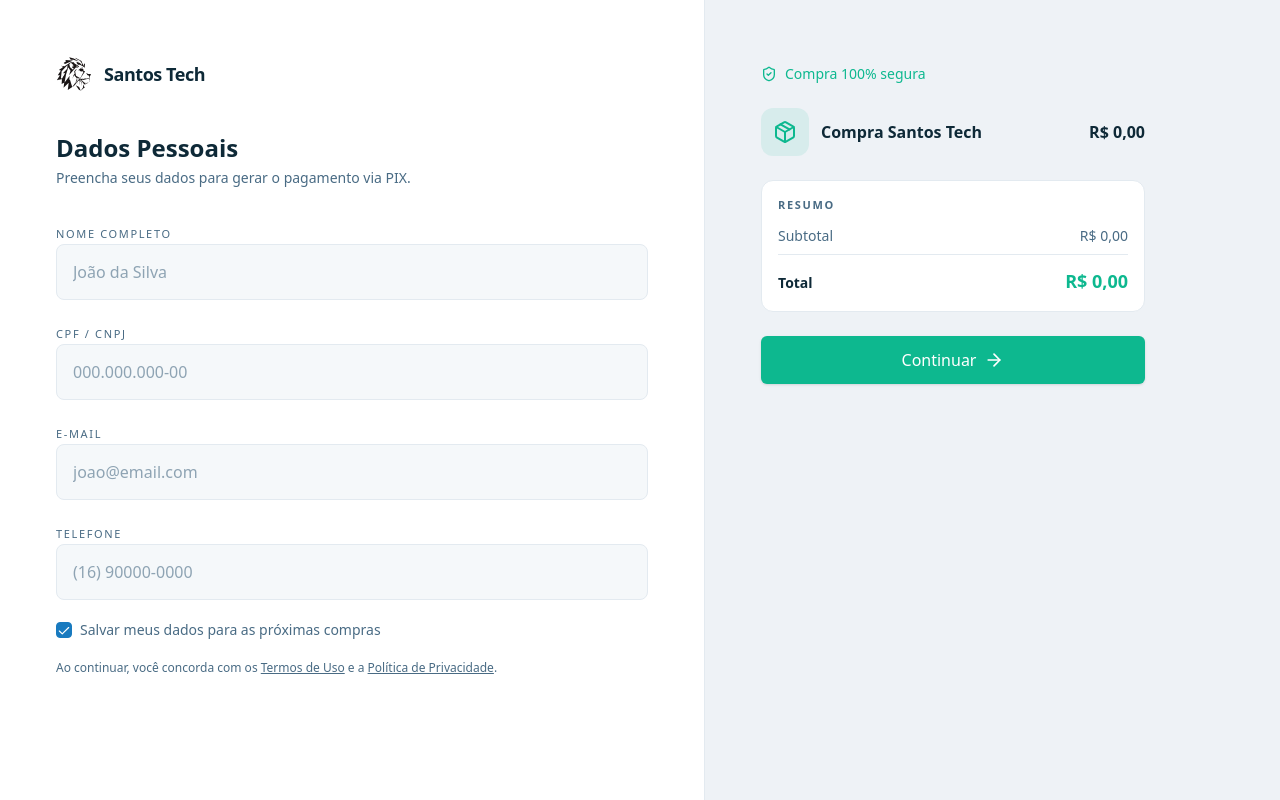
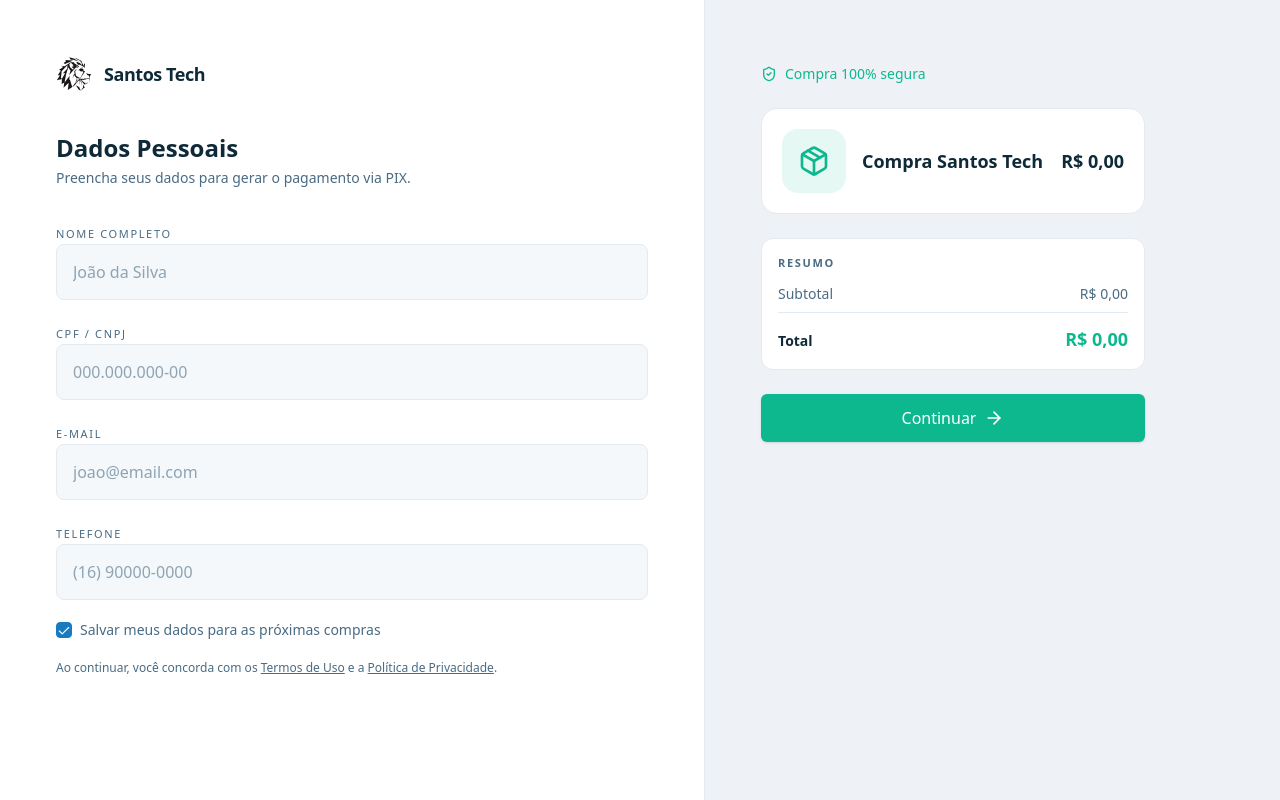
Before and after one commit to Guilhermeb-Ferrarezi/santos-tech-infra, a React (Vite) app in the folder apps/pay-web/: page /cart in a window 1280 px wide. Built offline with nearby package versions, Linux system fonts and the light colour scheme; no server answers.

Commit message:
fix(pay-web): aumenta o bloco do produto no resumo (proporção com o card Resumo)

```diff
--- a/apps/pay-web/src/components/OrderSummary.tsx
+++ b/apps/pay-web/src/components/OrderSummary.tsx
@@ -36,22 +36,22 @@ export function OrderSummary({
       )}
 
       {/* Identificação do produto */}
-      <div className="flex items-center gap-3">
-        <div className="grid size-12 shrink-0 place-items-center rounded-xl bg-[#0db88f]/10 text-[#0db88f]">
-          <Package className="size-6" aria-hidden />
+      <div className="flex items-center gap-4 rounded-2xl border border-[#e3eaf0] bg-white p-5">
+        <div className="grid size-16 shrink-0 place-items-center rounded-2xl bg-[#0db88f]/10 text-[#0db88f]">
+          <Package className="size-8" aria-hidden />
         </div>
         <div className="min-w-0">
-          <div className="truncate font-semibold text-[#0e2937]">
+          <div className="truncate text-lg font-semibold text-[#0e2937]">
             {main ? main.name : "Compra Santos Tech"}
             {main && main.quantity > 1 ? ` ×${main.quantity}` : ""}
           </div>
           {extra > 0 && (
-            <div className="text-xs text-[#496b84]">
+            <div className="mt-0.5 text-sm text-[#496b84]">
               + {extra} {extra === 1 ? "outro item" : "outros itens"}
             </div>
           )}
         </div>
-        <div className="ml-auto whitespace-nowrap font-semibold text-[#0e2937]">
+        <div className="ml-auto whitespace-nowrap text-lg font-semibold text-[#0e2937]">
           {formatBRL(totalCents)}
         </div>
       </div>
```
